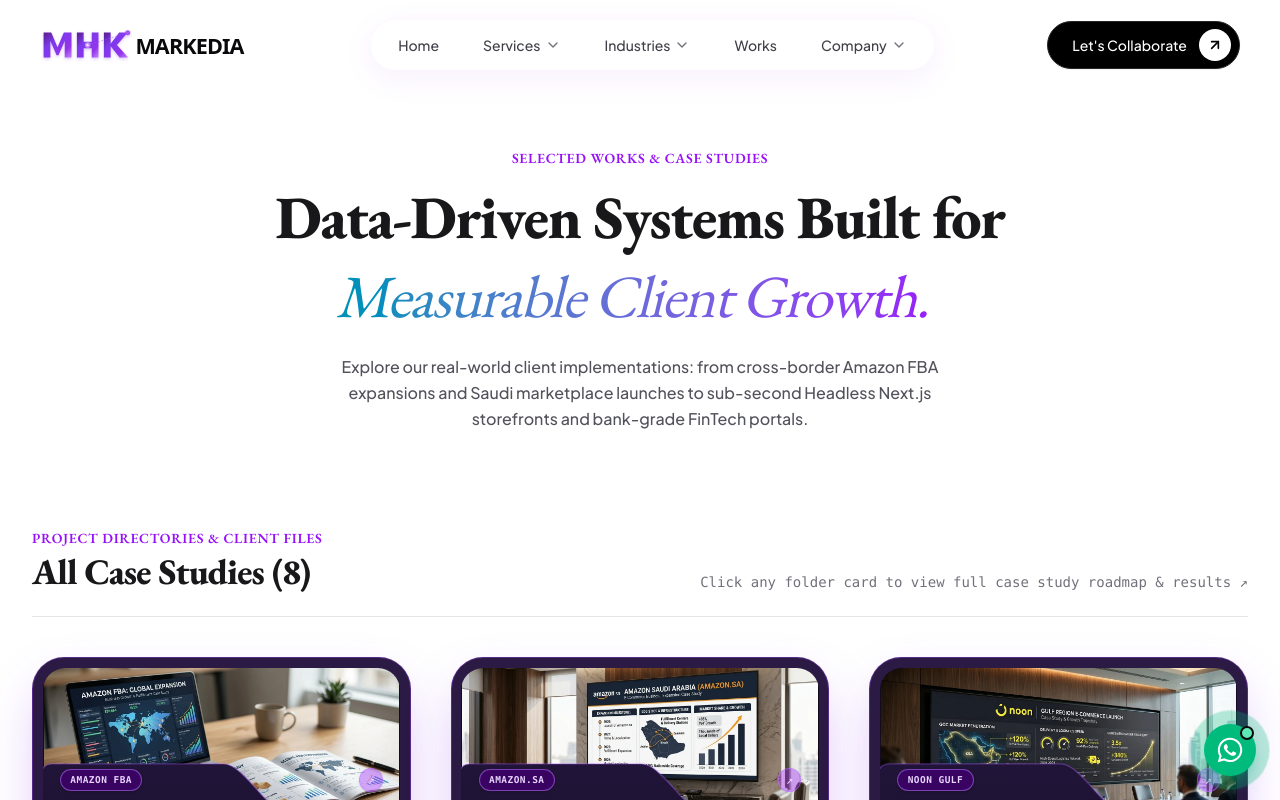
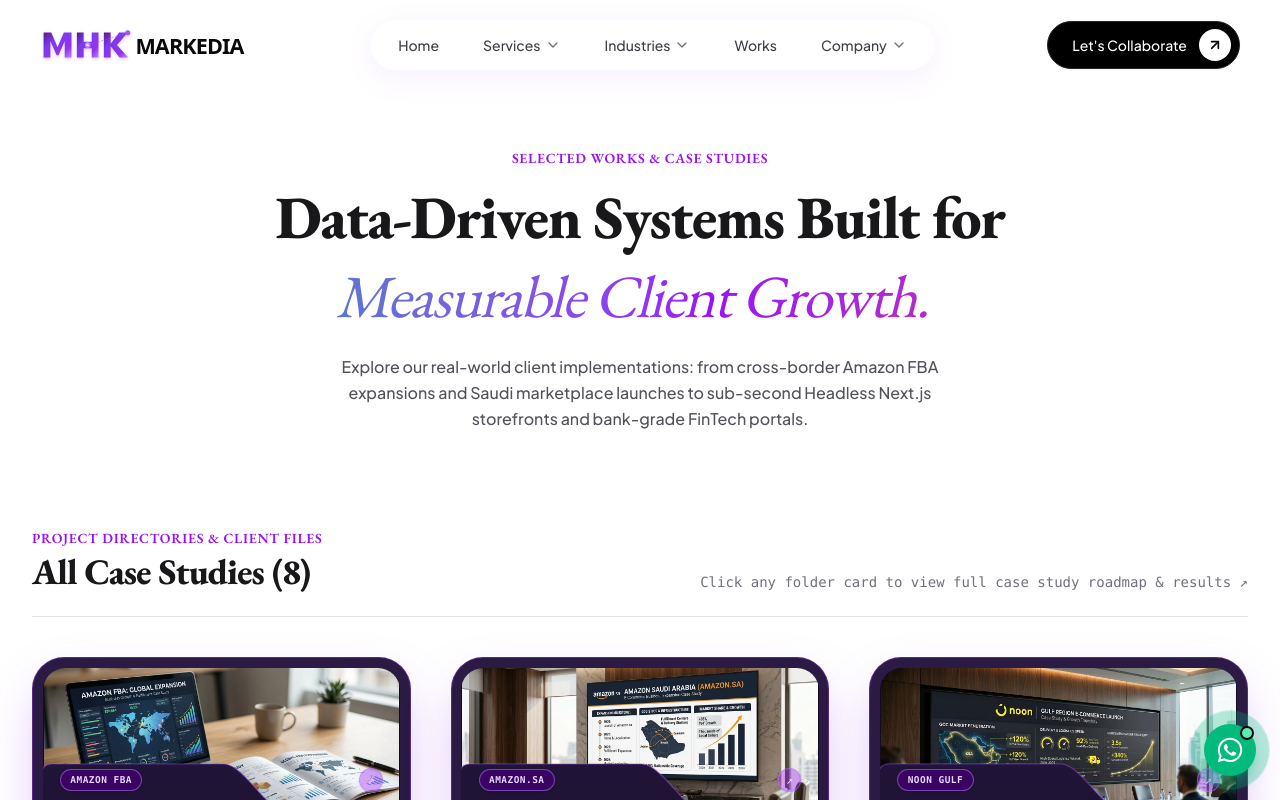
Before and after one commit to MADDYAHMAD-WEBBY/Agency, a Next.js app: page /works in a window 1280 px wide. Shown: the top 800 px of the page. Built offline with nearby package versions, Linux system fonts and the light colour scheme.

Commit message:
Add animated smooth gradient text effect to Works page hero heading

```diff
--- a/src/app/works/page.tsx
+++ b/src/app/works/page.tsx
@@ -102,7 +102,7 @@
 
           <h1 className="text-3xl sm:text-5xl lg:text-6xl font-extrabold text-zinc-900 tracking-tight leading-tight">
             Data-Driven Systems Built for{" "}
-            <span className="inline-block bg-gradient-to-r from-cyan-600 via-blue-600 via-purple-600 via-fuchsia-600 to-pink-600 bg-[length:200%_auto] bg-clip-text text-transparent font-serif italic font-normal pr-3 sm:pr-4 py-1">
+            <span className="inline-block bg-gradient-to-r from-cyan-600 via-blue-600 via-purple-600 via-fuchsia-600 to-pink-600 bg-[length:200%_auto] bg-clip-text text-transparent font-serif italic font-normal pr-3 sm:pr-4 py-1 animate-gradient-shift">
               Measurable Client Growth.
             </span>
           </h1>
```
